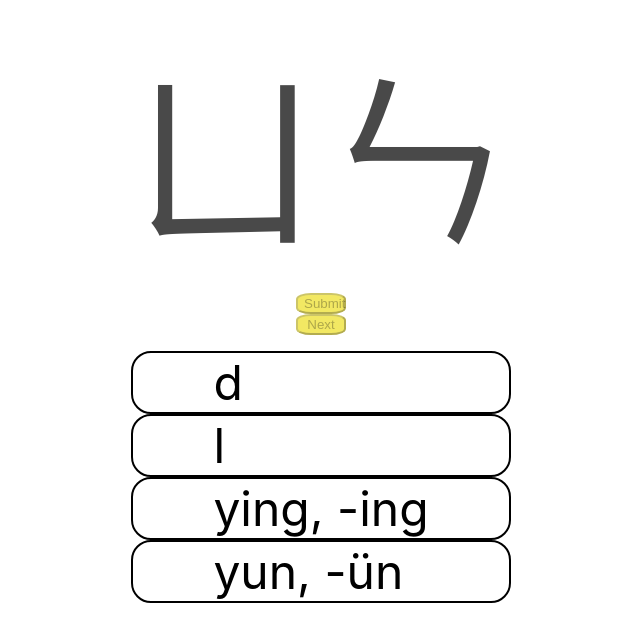
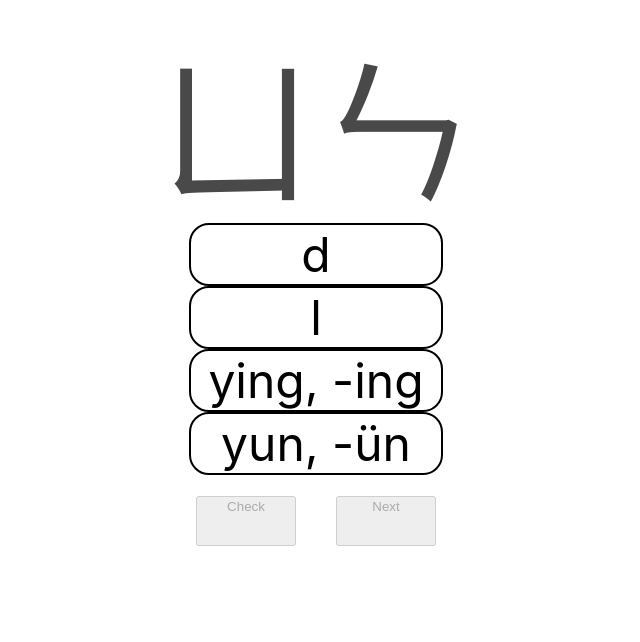
Before and after one commit to Kaname87/bopomofo-app, a React (Create React App) app: page / in a window 1280 px wide. Shown: the top 642 px of the page, without its empty margins (329-969 px from the left). Built offline with nearby package versions, Linux system fonts and the light colour scheme.

Commit message:
update ui

```diff
--- a/src/components/AnswerFields.tsx
+++ b/src/components/AnswerFields.tsx
@@ -32,24 +32,6 @@ const AnswerFields: React.FC<questionInfo> = ({
 
   return (
     <div className={styles.quizContainer}>
-      <button
-        onClick={() => {
-          setShowAnswer(!showAnswer);
-        }}
-        className={styles.submitAnswerButton}
-        disabled={showAnswer || selectedOption.length === 0}
-      >
-        Submit
-      </button>
-
-      <button
-        onClick={() => setQuizCount(quizCount + 1)}
-        className={styles.submitAnswerButton}
-        disabled={!showAnswer}
-      >
-        Next
-      </button>
-
       <OptionList
         bopomofoList={bopomofoList}
         question={question}
@@ -57,6 +39,25 @@ const AnswerFields: React.FC<questionInfo> = ({
         setSelectedOption={setSelectedOption}
         showAnswer={showAnswer}
       />
+      <div className={styles.buttonContainer}>
+        <button
+          onClick={() => {
+            setShowAnswer(!showAnswer);
+          }}
+          className={styles.button}
+          disabled={showAnswer || selectedOption.length === 0}
+        >
+          Check
+        </button>
+
+        <button
+          onClick={() => setQuizCount(quizCount + 1)}
+          className={styles.button}
+          disabled={!showAnswer}
+        >
+          Next
+        </button>
+      </div>
     </div>
   );
 };
--- a/src/components/Main.module.scss
+++ b/src/components/Main.module.scss
@@ -20,7 +20,7 @@ body {
 }
 
 .quizContainer {
-  padding: 5px;
+  // padding: 5px;
   width: 100%;
   flex-wrap: nowrap;
   flex-direction: column;
@@ -28,9 +28,38 @@ body {
   align-items: center;
 }
 
+.buttonContainer {
+  padding: 5px;
+  width: 100%;
+  flex-wrap: nowrap;
+  flex-direction: row;
+  display: flex;
+  justify-content: center;
+}
+.button {
+  margin: 0 20px;
+  width: 100px;
+  height: 50px;
+  // background: #494949;
+  // background: #f2e863;
+  // border-radius: 50%;
+  // flex-wrap: nowrap;
+  flex-direction: row;
+  display: flex;
+  justify-content: center;
+}
+
+// .submitAnswerButton {
+//   background: #f2e863;
+//   border-radius: 30%;
+//   width: 50px;
+//   // background: #EAF2E3
+// }
+
 .question {
-  // margin-bottom: 30px;
-  font-size: 12em;
+  font-size: 10em;
+  height: 200px;
+  padding: 1px;
   color: #494949;
   //   border: solid;
   align-items: center;
@@ -45,6 +74,7 @@ body {
 .answersContainer {
   // margin-top: 30px;
   padding: 0;
+  margin-top: 0;
   flex-direction: row;
   flex-wrap: wrap;
   position: relative;
@@ -53,73 +83,37 @@ body {
   align-items: center;
 }
 
-.singleAnswer {
-  align-self: flex-end;
-  flex-wrap: nowrap;
-  display: flex;
-
+@mixin answer {
+  list-style-type: none;
   border-radius: 20px;
   border: solid;
   border-width: 2px;
   font-size: 3em;
 
   text-align: center;
-  padding: 0 80px;
+  width: 250px;
+}
+
+.singleAnswer {
+  @include answer;
 }
 .wrongAnswer {
+  @include answer;
   background: #f25757;
-  align-self: flex-end;
-  flex-wrap: nowrap;
-  display: flex;
-
-  border-radius: 20px;
-  border: solid;
-  border-width: 2px;
-  font-size: 3em;
-
-  text-align: center;
-  padding: 0 80px;
 }
 .selectedAnswer {
+  @include answer;
   background: #f2e863;
-  align-self: flex-end;
-  flex-wrap: nowrap;
-  display: flex;
-
-  border-radius: 20px;
-  border: solid;
-  border-width: 2px;
-  font-size: 3em;
-
-  text-align: center;
-  padding: 0 80px;
 }
 .correctAnswer {
+  @include answer;
   background: #36f5d5;
-  align-self: flex-end;
-  flex-wrap: nowrap;
-  display: flex;
-
-  border-radius: 20px;
-  border: solid;
-  border-width: 2px;
-  font-size: 3em;
-
-  text-align: center;
-  padding: 0 80px;
 }
 
 .answerContainer {
   padding: 0;
   cursor: pointer;
   flex-direction: column;
-}
-
-.submitAnswerButton {
-  background: #f2e863;
-  border-radius: 30%;
-  width: 50px;
-  // background: #EAF2E3
 }
 
 // .maisubmitAnswerButtonn {
--- a/src/components/Main.tsx
+++ b/src/components/Main.tsx
@@ -23,23 +23,18 @@ type questionStateType = {
 const Main = () => {
   const [quizCount, setQuizCount] = useState(0);
   const [histories, setHistories] = useState([]);
-  const [answerSubmitted, setAnswerSubmitted] = useState(true);
-  // const [initiated, setInitiated] = useState(false);
-  // const [index, setIndex] = useState(0);
 
   const [question, setQuestion] = useState<questionStateType>({});
   const [selectedBopomofoList, setSelectedBopomofoList] = useState<any[]>([]);
 
   // Update Question when quizCount is updated
   useEffect(() => {
-    console.log("hey!");
     setQuestion(randomSelect(bopomofoListSource));
   }, [quizCount]);
 
   // Update
   useEffect(() => {
     const options = getRandomOptions(bopomofoListSource, question);
-    console.log("opy", options);
     if (question) {
       setSelectedBopomofoList([question, ...options]);
     }
```
